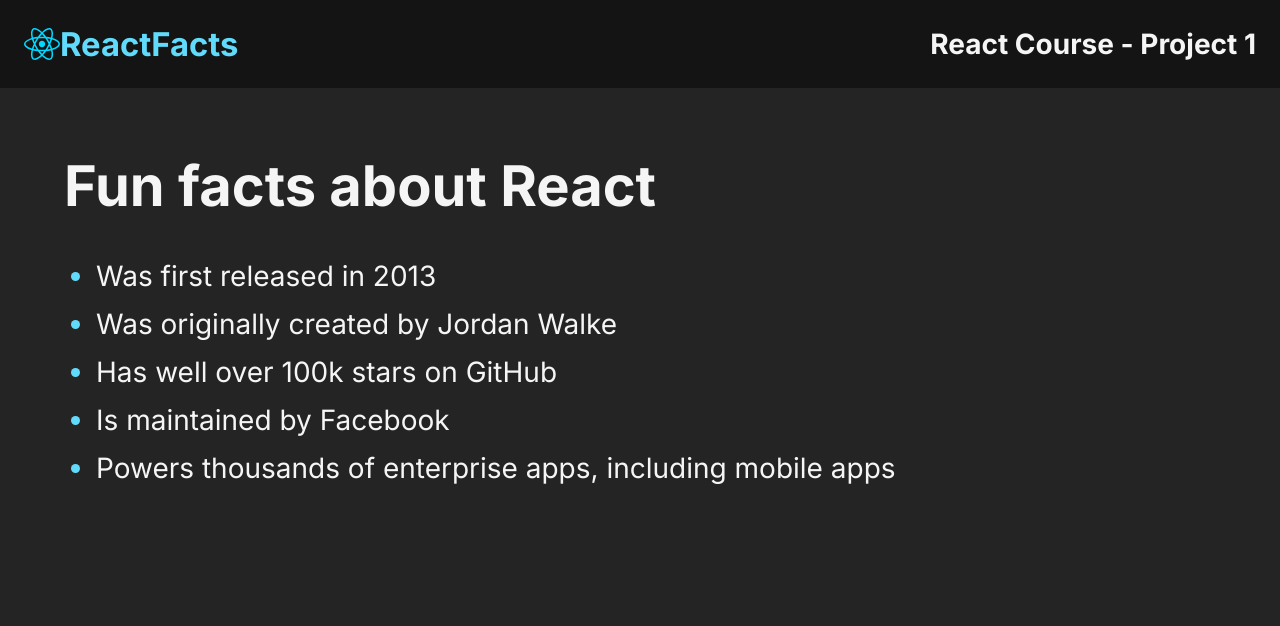
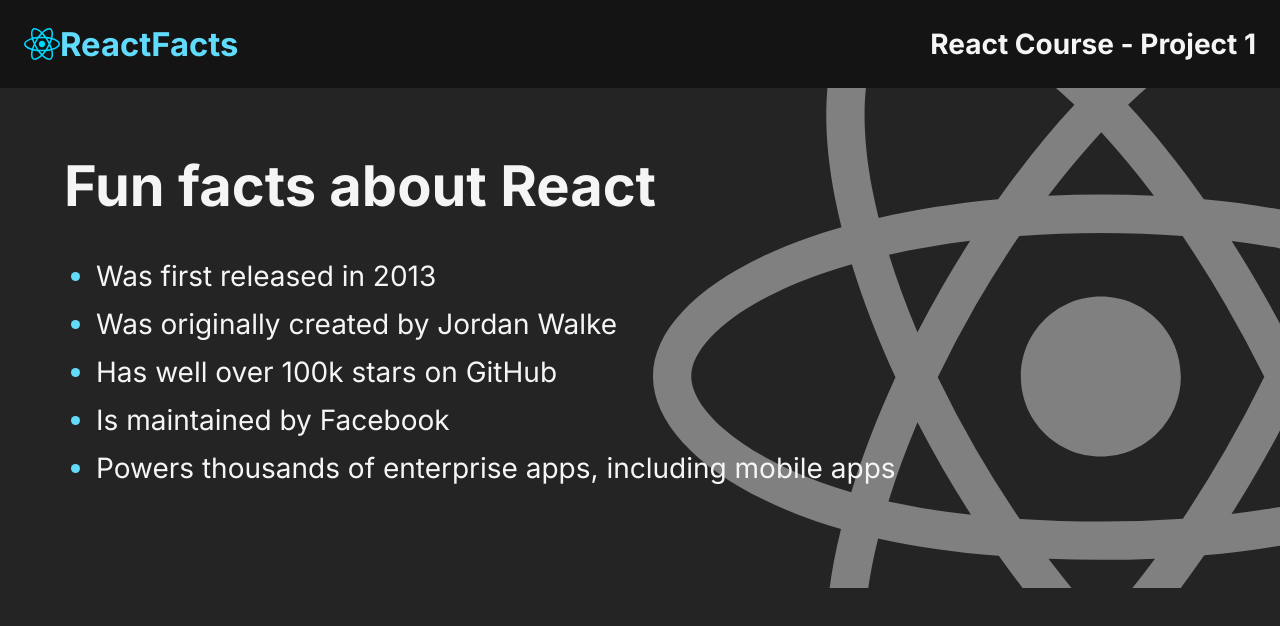
Before and after one commit to 874bowen/react-info, a React (Vite) app: page / in a window 1280 px wide. Shown: the top 626 px of the page. Built offline with nearby package versions, Linux system fonts and the light colour scheme.

Commit message:
add style

```diff
--- a/src/components/Main.tsx
+++ b/src/components/Main.tsx
@@ -1,9 +1,16 @@
 import React from "react"
+import ReactLogo from "../assets/react_gray.svg"
+
 import "./Main.css"
 
 const Main = () => {
    return (
-      <div className="main">
+      <div className="main" style={{
+         backgroundImage: `url(${ReactLogo})`,
+         backgroundRepeat: "no-repeat",
+         backgroundSize: "70% auto",
+         backgroundPosition: "right -70% bottom 60%"
+      }}>
          <h1>Fun facts about React</h1>
          <ul className="main__ul">
             <li>Was first released in 2013</li>
```
